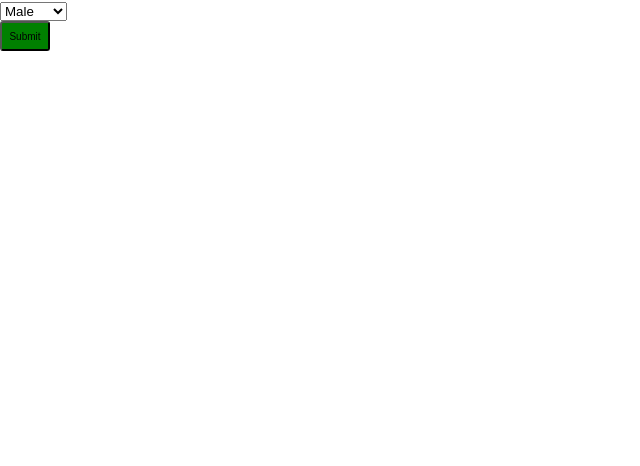
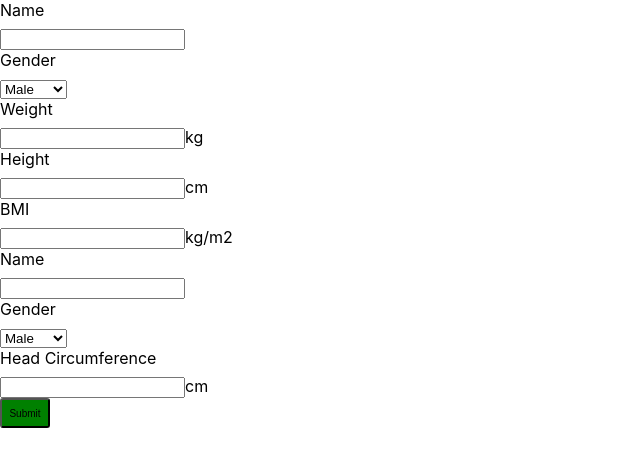
Before and after one commit to CharlesXyt/Clinic_to_Cloud, a React (Create React App) app: page / in a window 1280 px wide. Shown: the top 466 px of the page, without its empty margins (0-640 px from the left). Built offline with nearby package versions, Linux system fonts and the light colour scheme.

Commit message:
implement basic form structure and display format

```diff
--- a/src/component/Input/Input.js
+++ b/src/component/Input/Input.js
@@ -1,35 +1,39 @@
 import React from 'react'
-import {StyledInput,StyledSelect} from './StyledInputs'
+import {StyledInput,StyledSelect,StyledLabel} from './StyledInputs'
 
 
 const input = (props) => {
     let inputElement = null
     switch(props.type){
         case 'textInput':
-            inputElement = <StyledInput></StyledInput>
+            inputElement = <StyledInput required={props.isRequired}></StyledInput>
             break
         case 'select':
+            const defaultOption = props.options.filter((el) => {return el.isDefault}).name
             inputElement = (
-                <StyledSelect>
+                <StyledSelect value={defaultOption} required={props.isRequired}>
                     {props.options.map(el => {
                         return (
                             <option
                                 key={el.name + "_"+ el.id}
                                 value={el.name}
-                                selected={el.isDefault ? 'selected' : ''}
                             >{el.name}</option>
-                        )
-                    })}
+                    )})}
                 </StyledSelect>
             )
             break
+        case 'numberInput':
+            inputElement = <StyledInput required={props.isRequired}></StyledInput>
+            break
         default:
-            inputElement = <StyledInput></StyledInput>
+            inputElement = <StyledInput required={props.isRequired}></StyledInput>
     }
 
     return (
         <div>
+            <StyledLabel>{props.displayName}</StyledLabel>
             {inputElement}
+            <span>{props.unitOfMeasure}</span>
         </div>
     )
 
--- a/src/component/Input/StyledInputs.js
+++ b/src/component/Input/StyledInputs.js
@@ -1,7 +1,12 @@
 import styled from 'styled-components'
 
 const StyledInput = styled.input`
+    display:inline-block;
+`
 
+const StyledLabel = styled.label`
+    display:block;
+    margin-bottom: 8px;
 `
 
 const StyledSelect = styled.select`
@@ -10,5 +15,6 @@ const StyledSelect = styled.select`
 
 export {
     StyledInput,
-    StyledSelect
+    StyledSelect,
+    StyledLabel
 }
--- a/src/container/onlineSubmit/onlineSubmit.js
+++ b/src/container/onlineSubmit/onlineSubmit.js
@@ -10,7 +10,6 @@ class OnlineSubmit extends React.Component{
         this.state={
             bmiProps:bmiReferenceProps,
             headProps:headCircumferenceReferenceProps
-
         }
     }
 
@@ -20,10 +19,20 @@ class OnlineSubmit extends React.Component{
 
     render(){
 
-
+        const formBmi = this.state.bmiProps.dataElements.map((el) => {
+            return (
+                <InputElement key={el.id} {...el}/>
+            )
+        })
+        const formHead = this.state.headProps.dataElements.map((el) => {
+            return (
+                <InputElement key={el.id} {...el}/>
+            )
+        })
         return(
             <div>
-                <InputElement {...this.state.bmiProps.dataElements[1]}/>
+                {formBmi}
+                {formHead}
                 <Button onClick={this.buttonOnClick}/>
             </div>
         )
```
